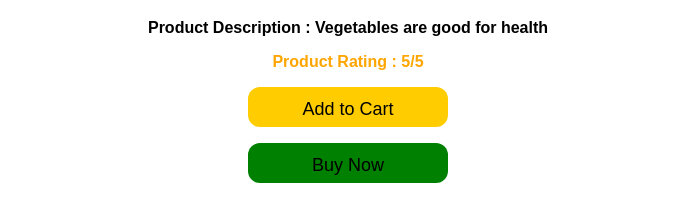
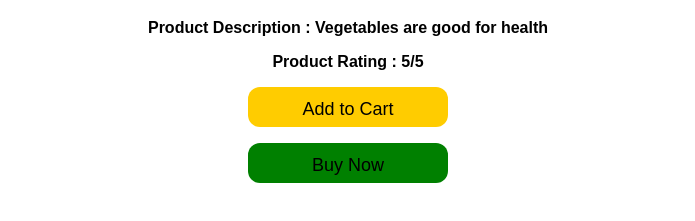
Before and after one commit to HariMahi/Shop, a plain HTML site: page veg.html in a window 1280 px wide. Shown: the part 521-742 px from the top of the page, without its empty margins (292-987 px from the left). Drawn offline with Linux system fonts and the light colour scheme.

Commit message:
Update veg.html

```diff
--- a/veg.html
+++ b/veg.html
@@ -44,7 +44,7 @@
   <h1 id="product_name">Product Name : Vegetable</h1>
  <b> <p class="price" id="product_price">Product Price: Rs.20 </p></b>
   <b><p id="product_description"></p>Product Description : Vegetables are good for health</b>
- <b><p id="product_rating" style="color:orange;">Product Rating : 5/5</p></b>
+ <b><p id="product_rating" style="color:black;">Product Rating : 5/5</p></b>
   <p><button>Add to Cart</button></p>
  <p><button style="background-color:green;">Buy Now</button></p>
 </div>
```
